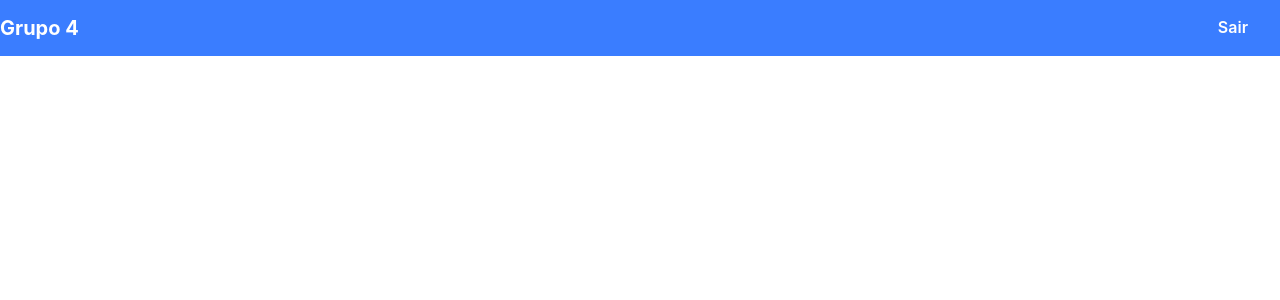
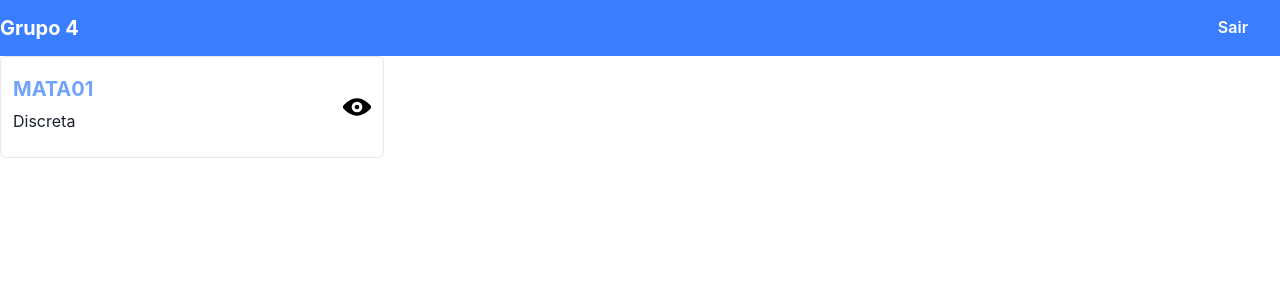
Before and after one commit to MATE85-Grupo4-20221/app-bdcp, a React (Create React App) app: page / in a window 1280 px wide. Shown: the top 300 px of the page. Built offline with nearby package versions, Linux system fonts and the light colour scheme.

Commit message:
feat(app): add search bar and props to classcard

```diff
--- a/src/App.tsx
+++ b/src/App.tsx
@@ -1,10 +1,12 @@
 import { ChakraProvider, theme } from '@chakra-ui/react'
 import React from 'react'
+import { ClassCard } from './components/ClassCard'
 import { Header } from './components/Header'
 
 const App = () => (
   <ChakraProvider theme={theme}>
     <Header />
+    <ClassCard code='MATA01' name='Discreta' link='www.google.com' />
   </ChakraProvider>
 )
 
--- a/src/components/ClassCard/ClassCard.tsx
+++ b/src/components/ClassCard/ClassCard.tsx
@@ -1,41 +1,31 @@
-import { SearchIcon, ViewIcon } from '@chakra-ui/icons'
+import { ViewIcon } from '@chakra-ui/icons'
 import {
   Box,
-  ChakraProvider,
   Flex,
   Heading,
-  Input,
-  InputGroup,
-  InputRightElement,
   LinkBox,
   LinkOverlay,
   Spacer,
   Text,
-  theme,
 } from '@chakra-ui/react'
 import React from 'react'
 
-export interface ClassCardProps { }
+export interface ClassCardProps {
+  code: string
+  name: string
+  link: string
+}
 
-const CardClass: React.FC<ClassCardProps> = () => (
-  <ChakraProvider theme={theme}>
-    <Flex justify='space-evenly' direction='column'>
-      <Box w={'20vw'}>
-        <InputGroup>
-          <Input type='tel' placeholder='Código ou nome da disciplina' />
-          <InputRightElement>
-            <SearchIcon />
-          </InputRightElement>
-        </InputGroup>
-      </Box>
+const ClassCard = ({ code, name, link }: ClassCardProps) => {
+  return (
     <LinkBox as='article' maxW='sm' p='3' borderWidth='1px' rounded='md'>
-        <LinkOverlay href='#' />
+      <LinkOverlay href={link} />
       <Flex align='center'>
         <Box>
           <Heading size='md' my='2' color='#72A2FF'>
-              Código
+            {code}
           </Heading>
-            <Text mb='3'>Nome</Text>
+          <Text mb='3'>{name}</Text>
         </Box>
         <Spacer />
         <Box as='a' color='black' href='#' fontWeight='bold'>
@@ -43,8 +33,6 @@ const CardClass: React.FC<ClassCardProps> = () => (
         </Box>
       </Flex>
     </LinkBox>
-    </Flex>
-  </ChakraProvider>
   )
-
-export default CardClass
+}
+export default ClassCard
--- a/src/components/ClassCard/index.ts
+++ b/src/components/ClassCard/index.ts
@@ -1 +1,2 @@
 export { default as ClassCard } from './ClassCard'
+export type { ClassCardProps } from './ClassCard'
--- a/src/components/Header/Header.tsx
+++ b/src/components/Header/Header.tsx
@@ -3,7 +3,8 @@ import React from 'react'
 
 export interface HeaderProps {}
 
-const Header: React.FC<HeaderProps> = () => (
+const Header: React.FC<HeaderProps> = () => {
+  return (
     <Flex h='7vh' bg='#3A7DFF' alignItems='center'>
       <Box>
         <Heading color='white' size='md'>
@@ -18,5 +19,5 @@ const Header: React.FC<HeaderProps> = () => (
       </Box>
     </Flex>
   )
-
+}
 export default Header
--- /dev/null
+++ b/src/components/Search/index.ts
@@ -0,0 +1 @@
+export { default as Search } from './Search'
--- a/src/components/SubHeader/SubHeader.tsx
+++ b/src/components/SubHeader/SubHeader.tsx
@@ -1,9 +1,10 @@
 import { Box, Button, Flex, Heading, Text, } from '@chakra-ui/react'
 import React from 'react'
 
-export interface SubHeaderProps { }
+export interface SubHeaderProps {}
 
-const SubHeader: React.FC<SubHeaderProps> = () => (
+const SubHeader: React.FC<SubHeaderProps> = () => {
+  return (
     <Flex h={'13vh'} justifyContent={'space-between'} alignItems={'center'}>
       <Box>
         <Heading>Disciplinas</Heading>
@@ -14,5 +15,6 @@ const SubHeader: React.FC<SubHeaderProps> = () => (
       </Box>
     </Flex>
   )
+}
 
 export default SubHeader
```
Also changed, not shown: src/components/Search/Search.tsx (added, +22 -0 lines). Lines whose indentation alone changed are shown as unchanged.
